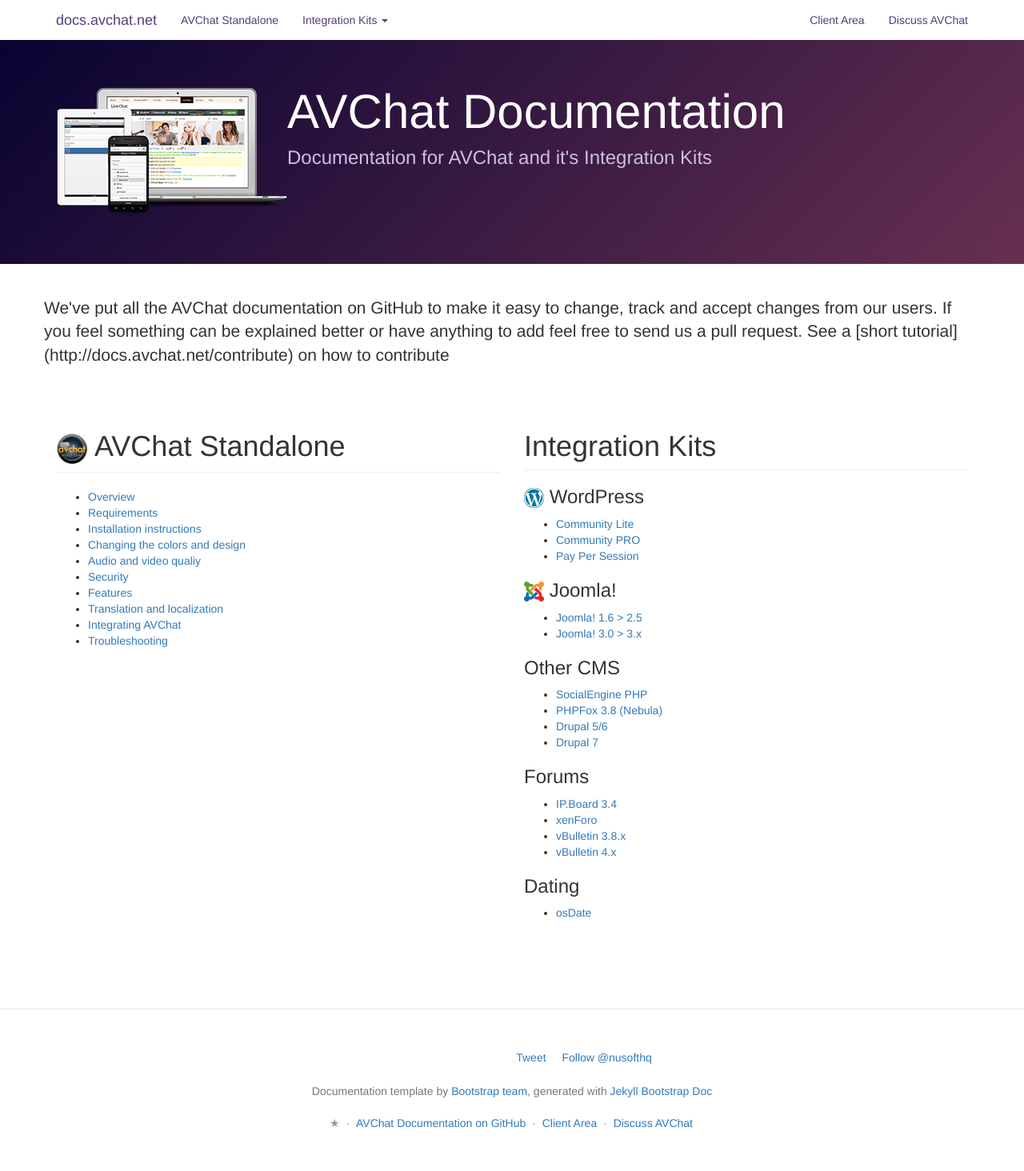
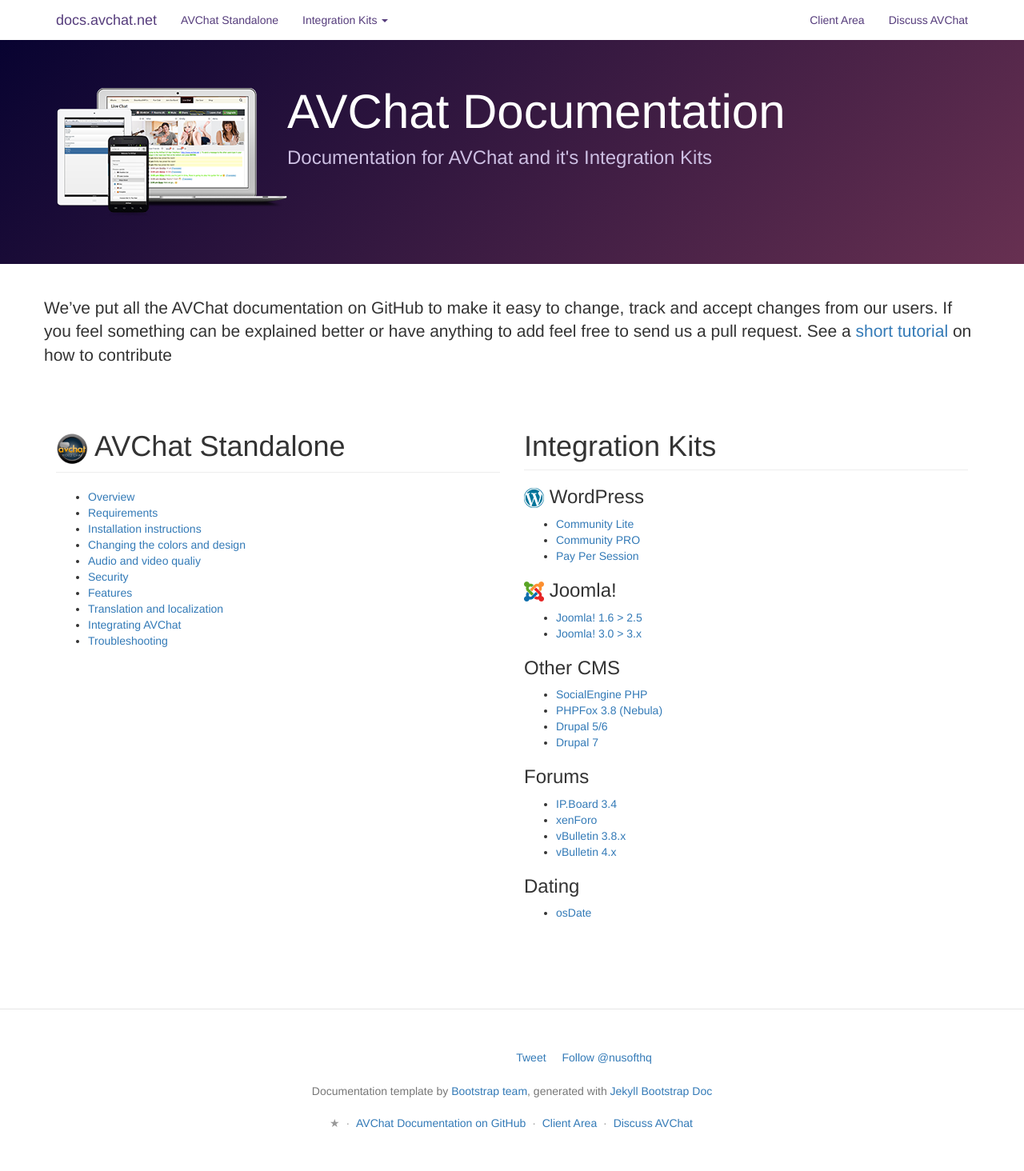
Before and after one commit to nusofthq/avchat-documentation, a Jekyll site: the page built from index.md, in a window 1280 px wide. Shown: the whole page at 80% size. Built offline with Jekyll 4.4.1, drawn with Linux system fonts in a browser that asks for light colours; nearby versions of some CDN libraries; comment, search, counter and statistics services are not loaded; grey boxes are pictures that could not be loaded.

Commit message:
markdown fix

```diff
--- a/index.md
+++ b/index.md
@@ -5,7 +5,7 @@
 isHome: true
 ---
 <section class="bs-docs-section" markdown="1">
-<p class="lead">We've put all the AVChat documentation on GitHub to make it easy to change, track and accept changes from our users. If you feel something can be explained better or have anything to add feel free to send us a pull request. See a [short tutorial](http://docs.avchat.net/contribute) on how to contribute</p>
+<p class="lead" markdown="1">We've put all the AVChat documentation on GitHub to make it easy to change, track and accept changes from our users. If you feel something can be explained better or have anything to add feel free to send us a pull request. See a [short tutorial](http://docs.avchat.net/contribute) on how to contribute</p>
 </section>
 <div class="col-md-6" role="main">
 <section class="bs-docs-section" markdown="1">
```
